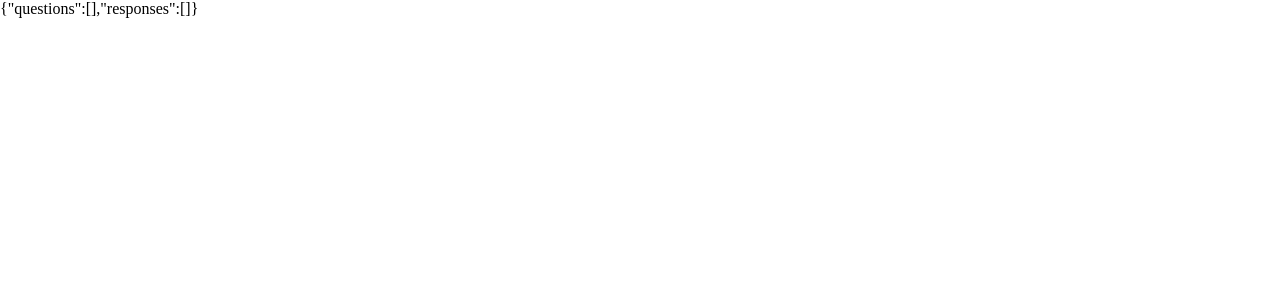
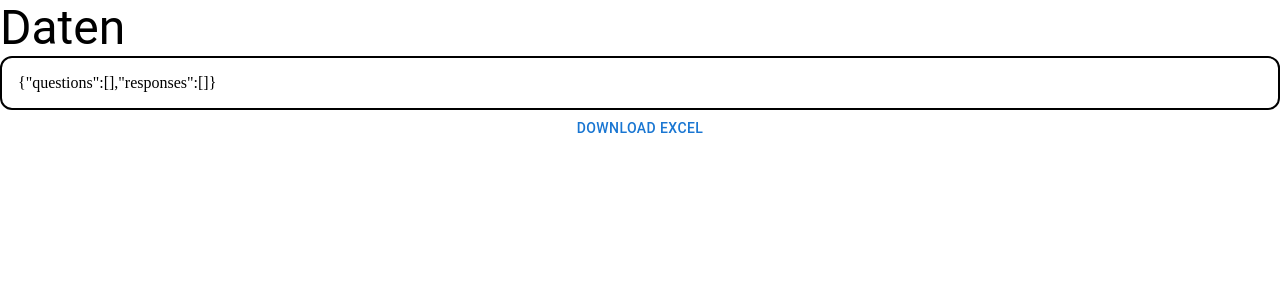
Before and after one commit to michbogos/filingi, a React (Create React App) app: page /#/stats in a window 1280 px wide. Shown: the top 300 px of the page. Built offline with nearby package versions, Linux system fonts and the light colour scheme; no server answers; the database is empty.

Commit message:
Add excel export

```diff
--- a/package.json
+++ b/package.json
@@ -15,7 +15,8 @@
     "react-dom": "^18.2.0",
     "react-router-dom": "^6.12.0",
     "react-scripts": "5.0.1",
-    "web-vitals": "^2.1.4"
+    "web-vitals": "^2.1.4",
+    "xlsx": "https://cdn.sheetjs.com/xlsx-0.19.3/xlsx-0.19.3.tgz"
   },
   "scripts": {
     "predeploy": "npm run build",
--- a/src/StatsPage.js
+++ b/src/StatsPage.js
@@ -1,20 +1,44 @@
+import { Typography, Button } from '@mui/material';
+import { Box, Stack } from '@mui/system';
 import { collection, getDocs } from 'firebase/firestore'
 import React, { useEffect, useState } from 'react'
+import * as XLSX from 'xlsx';
 
 export default function StatsPage(props) {
     const [q, setQuestions] = useState([])
     const [r, setResponses] = useState([])
     useEffect(()=>{
         getDocs(collection(props.db, "questions")).then((res)=>{
-            setQuestions(res.docs.map((element)=>{return element.data()}))
+            setQuestions(res.docs)
         })
         getDocs(collection(props.db, "responses")).then((res)=>{
-            setResponses(res.docs.map((element)=>{return element.data()}))
+            setResponses(res.docs)
         })
     }, [])
+
+    let download = ()=>{
+        const workbook = XLSX.utils.book_new();
+        let worksheet = XLSX.utils.aoa_to_sheet(q.map((_, index)=>{return [index, q[index].id, q[index].data().question, q[index].data().times_answered]}))
+        let worksheet2 = XLSX.utils.aoa_to_sheet(q.map((_, index)=>{return [q[index].id, ...q[index].data().answers]}))
+        let responses = []
+        for(let i = 0; i < r.length; i++){
+            for(let j = 0; j < r[i].data().answers.length; j++){
+                responses.push([r[i].id, r[i].data().questions[j], r[i].data().answers[j]])
+            }
+        }
+        let worksheet3 = XLSX.utils.aoa_to_sheet(responses)
+        XLSX.utils.book_append_sheet(workbook, worksheet, "Fragen")
+        XLSX.utils.book_append_sheet(workbook, worksheet2, "Frage_Antwort")
+        XLSX.utils.book_append_sheet(workbook, worksheet3, "Antworten")
+        XLSX.writeFile(workbook, "Umfrage_Daten.xlsx")
+    }
     return (
-        <div>
-            {JSON.stringify({questions:q, responses:r})}
-        </div>
+        <Stack>
+            <Typography variant="h3">Daten</Typography>
+            <Box padding={2} border={2} borderRadius={3}>
+                {JSON.stringify({questions:q.map(element=>element.data()), responses:r.map(element=>element.data())})}
+            </Box>
+            <Button onClick={download}>Download Excel</Button>
+        </Stack>
     )
 }
```
Also changed, not shown: 1 other file (tests, documents, lock files or other folders).
